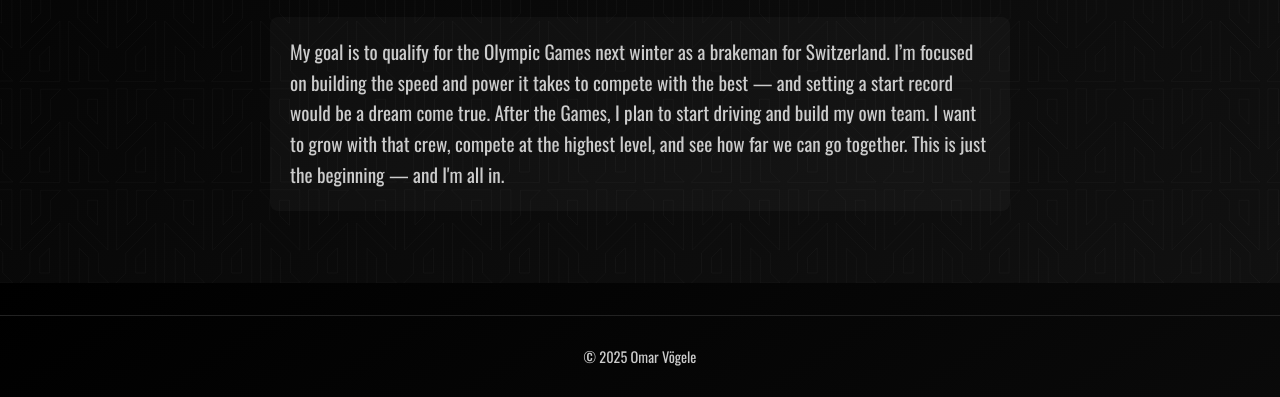
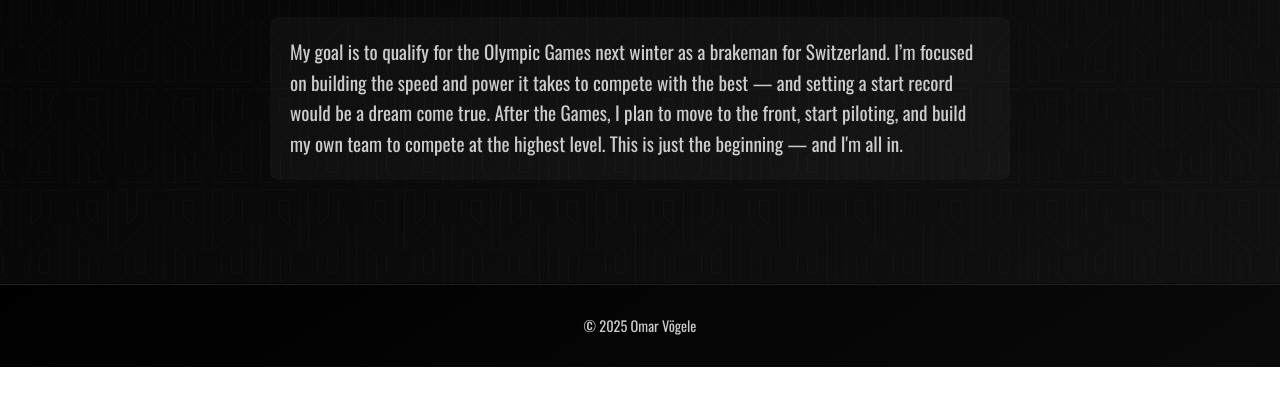
Before and after one commit to UestBsername/UestBsername.github.io, a plain HTML site: page goals.html in a window 1280 px wide. Shown: the part 517-914 px from the top of the page. After the commit the page ends 884 px from the top, so only its background shows below. Drawn offline with nearby package versions, Linux system fonts and the light colour scheme.

Commit message:
Update goals.html

```diff
--- a/goals.html
+++ b/goals.html
@@ -32,7 +32,7 @@
       <p>
         My goal is to qualify for the Olympic Games next winter as a brakeman for Switzerland.
         I’m focused on building the speed and power it takes to compete with the best — and setting a start record would be a dream come true.
-        After the Games, I plan to start driving and build my own team. I want to grow with that crew, compete at the highest level, and see how far we can go together.
+        After the Games, I plan to move to the front, start piloting, and build my own team to compete at the highest level.
 
         This is just the beginning — and I'm all in.
       </p>
```
